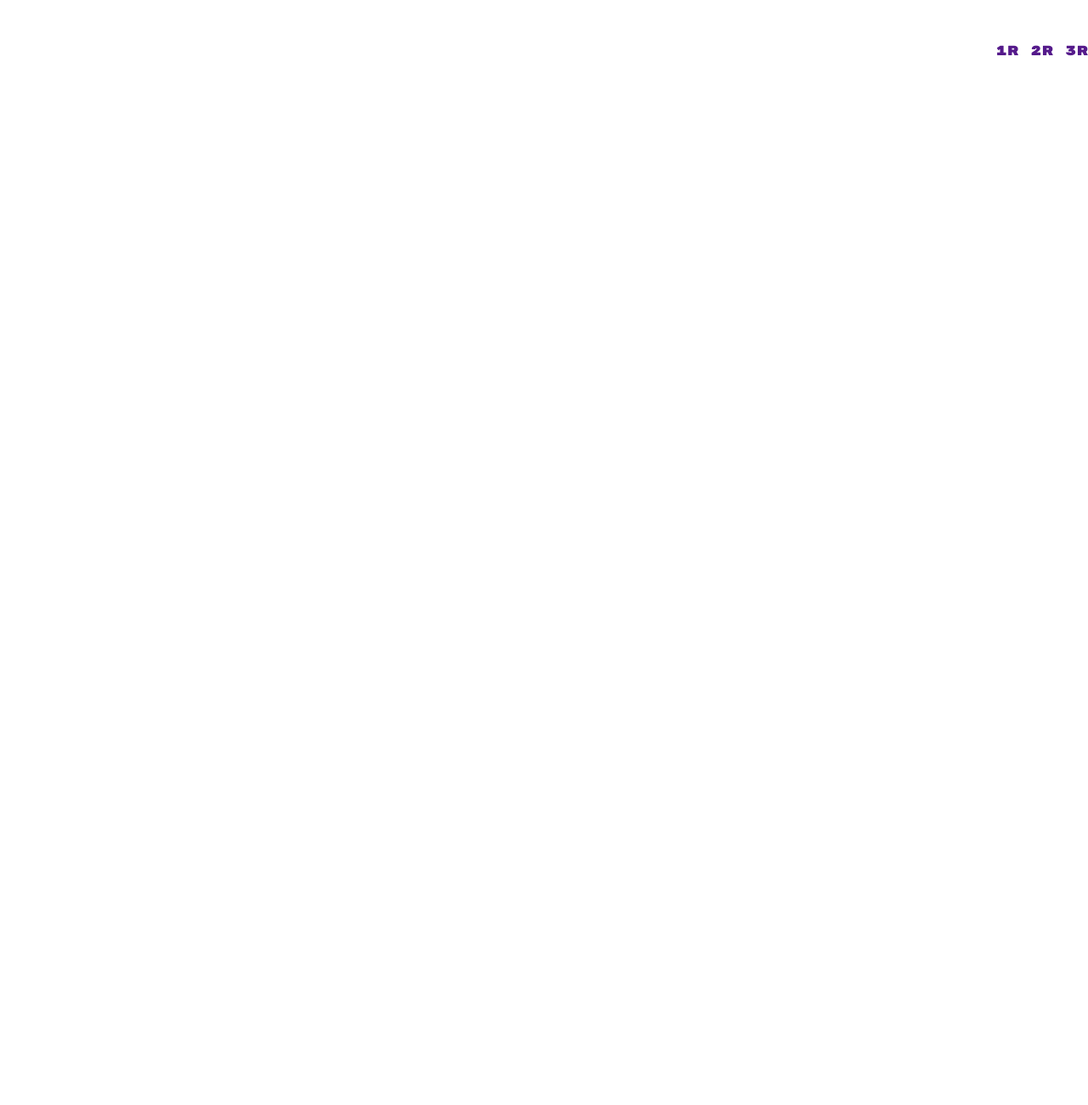
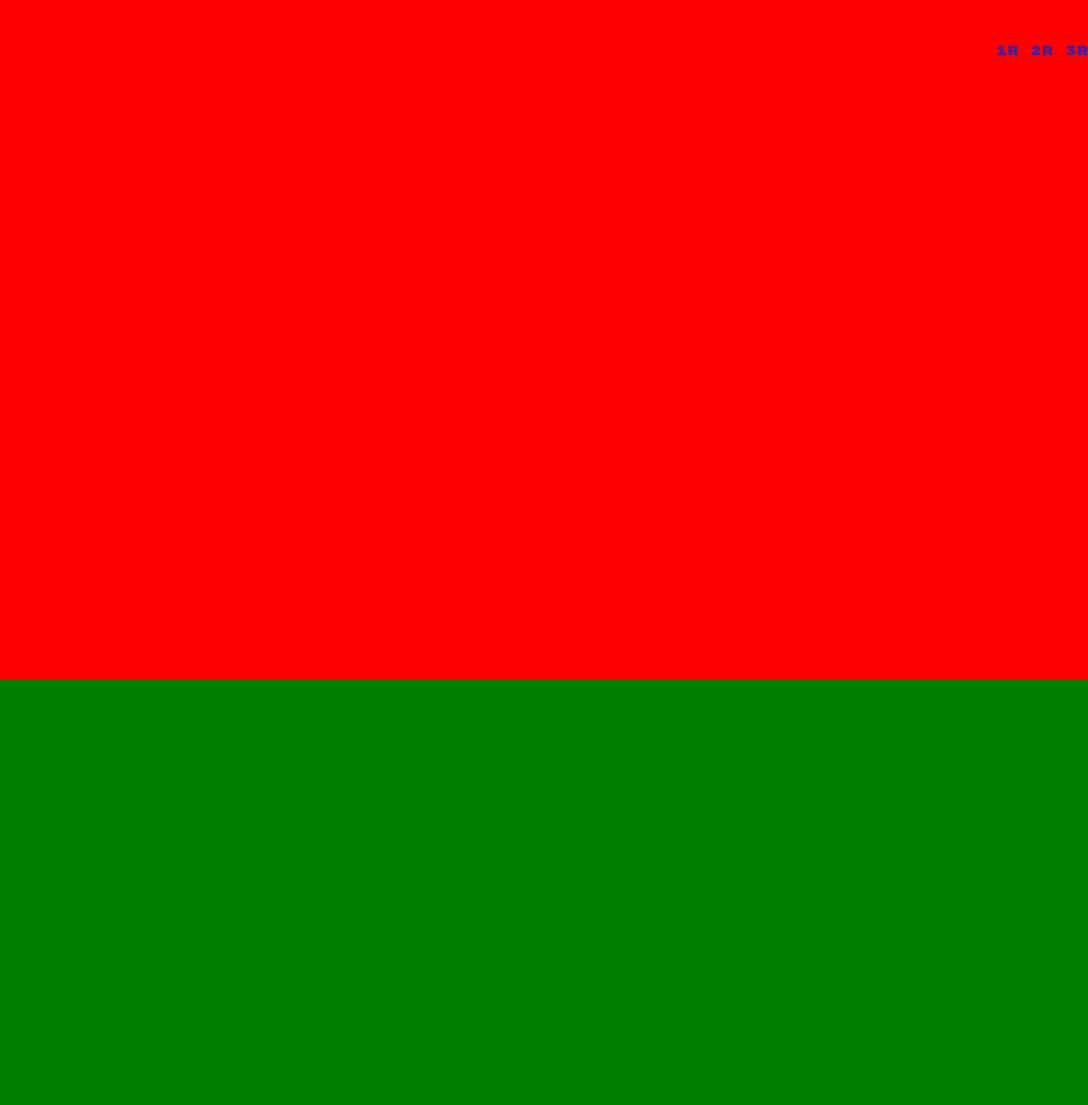
Before and after one commit to BrunoBernardini/htmlcss-shoes, a plain HTML site: page index.html in a window 1280 px wide. Shown: the top 1300 px of the page at 85% size. Before the commit the page ends 800 px from the top, so only its background shows below. Drawn offline with Linux system fonts and the light colour scheme.

Commit message:
Creazione dei tre box colorati principali.

```diff
--- a/assets/css/style.css
+++ b/assets/css/style.css
@@ -36,3 +36,20 @@ header nav ul{
 header nav ul li{
   display: inline-block;
 }
+
+.box{
+  width: 100%; /* NON vw perchè se no compare la scrollbar */
+  height: 100vh;
+}
+
+#red{
+  background-color: red;
+}
+
+#green{
+  background-color: #008000;
+}
+
+#yellow{
+  background-color: yellow;
+}
--- a/index.html
+++ b/index.html
@@ -21,6 +21,10 @@
     </nav>
   </header>
 
-  <main></main>
+  <main>
+    <div class="box" id="red"></div>
+    <div class="box" id="green"></div>
+    <div class="box" id="yellow"></div>
+  </main>
 </body>
 </html>
```
